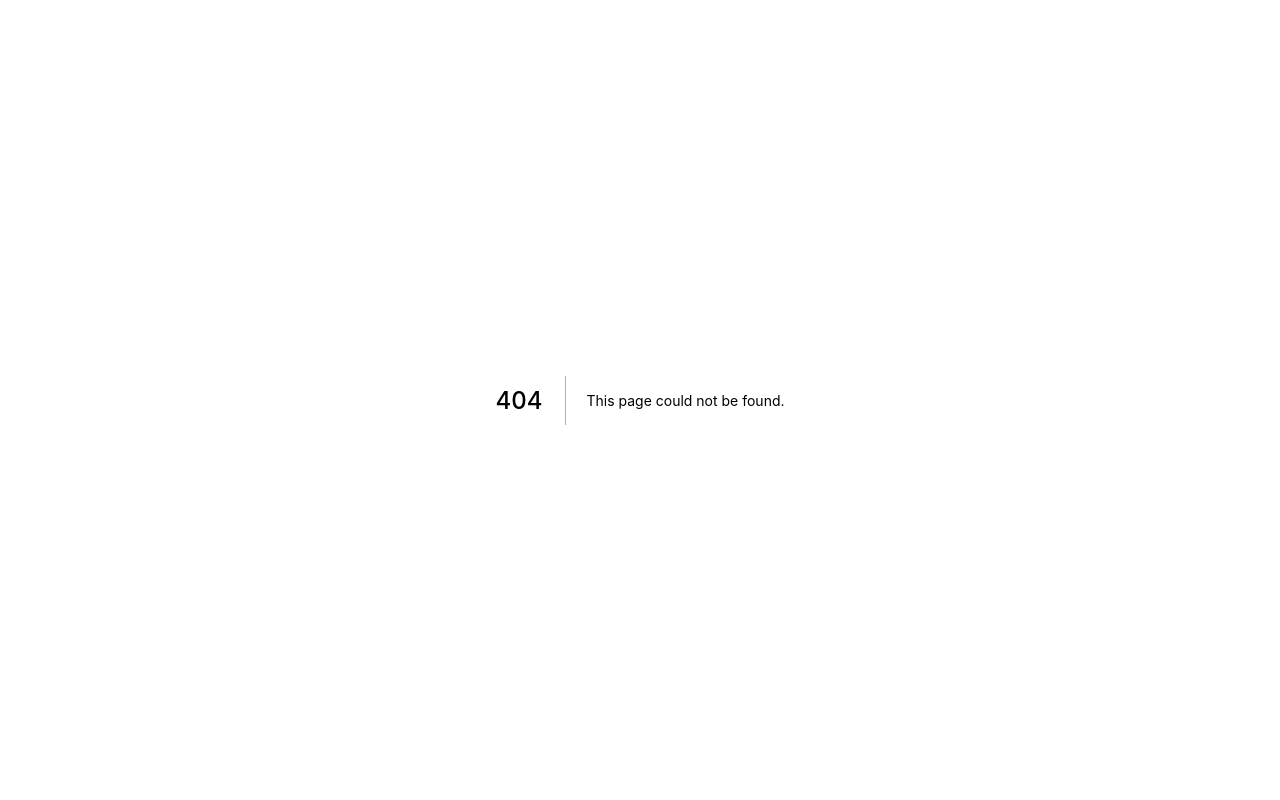
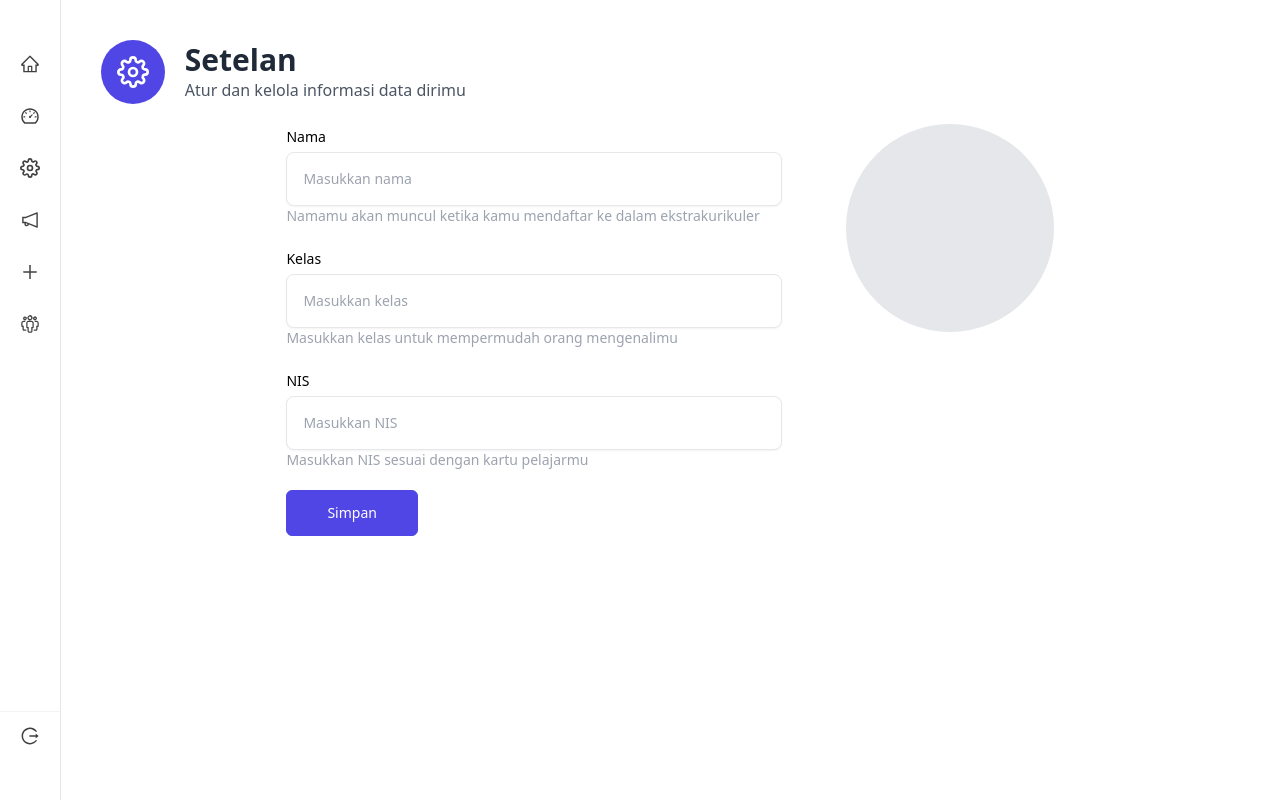
Before and after one commit to ardhptr21/arlubi_seven_project, a Next.js app: page /dashboard/setelan in a window 1280 px wide. Before the commit this address had no page. Built offline with nearby package versions, Linux system fonts and the light colour scheme.

Commit message:
create setting profile page

```diff
--- a/components/side-menu/LeftBar.jsx
+++ b/components/side-menu/LeftBar.jsx
@@ -23,7 +23,7 @@ export default function LeftBar() {
                 <LeftBarItem name="Dashboard" href="/dashboard" icon={AiOutlineDashboard} />
               </li>
               <li>
-                <LeftBarItem name="Setelan" icon={FiSettings} />
+                <LeftBarItem name="Setelan" href="/dashboard/setelan" icon={FiSettings} />
               </li>
               <li>
                 <LeftBarItem name="Request" href="/dashboard/request" icon={AiOutlineNotification} />
--- /dev/null
+++ b/pages/dashboard/setelan.jsx
@@ -0,0 +1,31 @@
+import LayoutDashboard from '@/components/layout/LayoutDashboard';
+import { FiSettings } from 'react-icons/fi';
+import Input from '@/components/form/Input';
+import ButtonFill from '@/components/button/ButtonFill';
+
+export default function Setelan() {
+  return (
+    <LayoutDashboard title="Setelan" description="Atur dan kelola informasi data dirimu" icon={FiSettings}>
+      <div className="flex max-w-3xl mx-auto gap-16 justify-between w-full items-start">
+        <form className="space-y-5 w-full">
+          <div>
+            <Input name="name" title="Nama" placeholder="Masukkan nama" />
+            <p className="text-sm text-gray-400">Namamu akan muncul ketika kamu mendaftar ke dalam ekstrakurikuler</p>
+          </div>
+          <div>
+            <Input name="name" title="Kelas" placeholder="Masukkan kelas" />
+            <p className="text-sm text-gray-400">Masukkan kelas untuk mempermudah orang mengenalimu</p>
+          </div>
+          <div>
+            <Input name="name" title="NIS" placeholder="Masukkan NIS" />
+            <p className="text-sm text-gray-400">Masukkan NIS sesuai dengan kartu pelajarmu</p>
+          </div>
+          <ButtonFill>Simpan</ButtonFill>
+        </form>
+        <div>
+          <div className="h-52 w-52 rounded-full bg-gray-200"></div>
+        </div>
+      </div>
+    </LayoutDashboard>
+  );
+}
```
